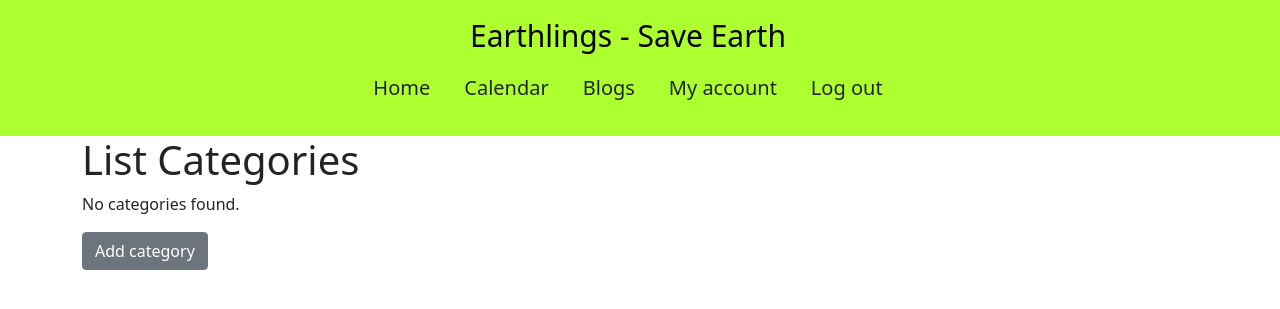
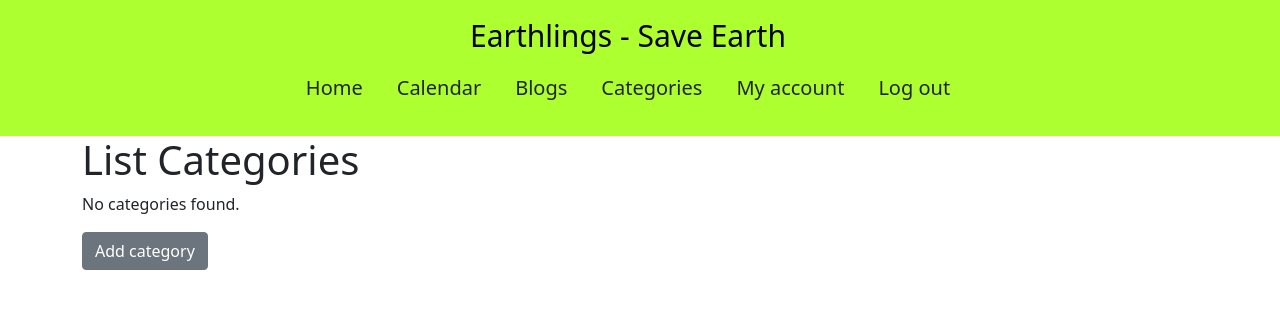
Before and after one commit to JoyZadan/Earthlings, a Flask app: page /categories in a window 1280 px wide. Shown: the top 309 px of the page. Run offline with Flask 2, Linux system fonts and the light colour scheme; the visitor is signed in with stand-in values (Sample User, id 1); data that the repository does not hold is empty; some libraries are stand-ins or nearby versions.

Commit message:
Add Categories to Navbar

```diff
--- a/templates/base.html
+++ b/templates/base.html
@@ -103,6 +103,11 @@
                         </li>
                         {% if session.user %}
                             <li class="nav-item">
+                                <a href="{{ url_for('categories') }}" class="btn btn-lg">
+                                    <p>Categories</p>
+                                </a>
+                            </li>
+                            <li class="nav-item">
                                 <a href="{{ url_for('profile') }}" class="btn btn-lg">
                                     <p>My account</p>
                                 </a>
```
